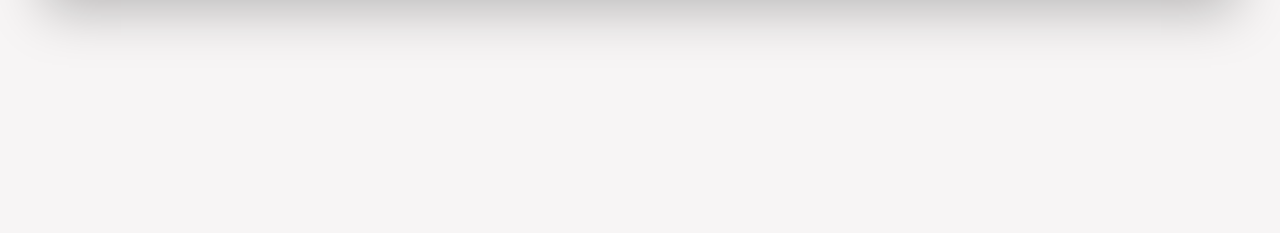
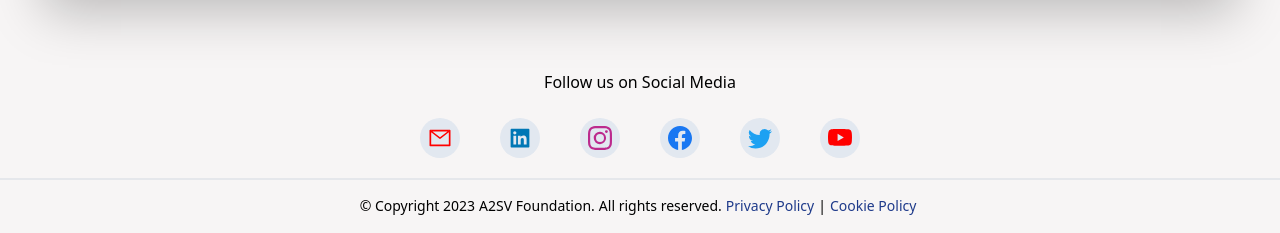
Before and after one commit to Keba777/A2sv-success-stories-page-clone, a React (Vite) app: page / in a window 1280 px wide. Shown: the part 3790-4023 px from the top of the page. Before the commit the page ends 3860 px from the top, so only its background shows below. Built offline with nearby package versions, Linux system fonts and the light colour scheme.

Commit message:
Build Footer component

```diff
--- a/package.json
+++ b/package.json
@@ -14,6 +14,7 @@
     "axios": "^1.5.1",
     "react": "^18.2.0",
     "react-dom": "^18.2.0",
+    "react-icons": "^4.11.0",
     "react-redux": "^8.1.3"
   },
   "devDependencies": {
--- a/src/App.jsx
+++ b/src/App.jsx
@@ -1,11 +1,13 @@
 import SuccessStories from "./components/SuccessStories";
 import NavBar from "./components/NavBar";
+import Footer from "./components/Footer";
 
 function App() {
   return (
     <div>
       <NavBar />
       <SuccessStories />
+      <Footer />
     </div>
   );
 }
--- /dev/null
+++ b/src/components/Footer.jsx
@@ -0,0 +1,52 @@
+import { AiOutlineMail, AiFillLinkedin } from "react-icons/ai";
+import { BsInstagram, BsFacebook, BsTwitter, BsYoutube } from "react-icons/bs";
+
+const Footer = () => {
+  return (
+    <footer className="">
+      <h3 className="flex  justify-center mb-6">Follow us on Social Media</h3>
+      <div className="flex space-x-10 justify-center mb-5">
+        <span className=" p-2 rounded-full bg-slate-200 hover:bg-slate-300 cursor-pointer">
+          <AiOutlineMail color="#ff0000" className="w-6 h-6" />
+        </span>
+        <span className=" p-2 rounded-full bg-slate-200 hover:bg-slate-300 cursor-pointer">
+          <AiFillLinkedin color="#0077B5" className="w-6 h-6" />
+        </span>
+        <span className=" p-2 rounded-full bg-slate-200 hover:bg-slate-300 cursor-pointer">
+          <BsInstagram color="#bc2a8d" className="w-6 h-6" />
+        </span>
+        <span className=" p-2 rounded-full bg-slate-200 hover:bg-slate-300 cursor-pointer">
+          <BsFacebook color="#1877F2" className="w-6 h-6" />
+        </span>
+        <span className=" p-2 rounded-full bg-slate-200 hover:bg-slate-300 cursor-pointer">
+          <BsTwitter color="#1DA1F2" className="w-6 h-6" />
+        </span>
+        <span className=" p-2 rounded-full bg-slate-200 hover:bg-slate-300 cursor-pointer">
+          <BsYoutube color="#FF0000" className="w-6 h-6" />
+        </span>
+      </div>
+      <div className="border-t-2 mb-5">
+        <p className="mt-4 flex justify-center text-sm font-light">
+          &copy; Copyright 2023{" "}
+          <strong className="px-1"> A2SV Foundation.</strong> All rights
+          reserved.{" "}
+          <a
+            href="https://a2sv.org/privacy-policy"
+            className="px-1 text-blue-900"
+          >
+            Privacy Policy
+          </a>
+          |{" "}
+          <a
+            href="https://a2sv.org/cookie-policy"
+            className="px-1 text-blue-900"
+          >
+            Cookie Policy
+          </a>
+        </p>
+      </div>
+    </footer>
+  );
+};
+
+export default Footer;
```
Also changed, not shown: 1 other file (tests, documents, lock files or other folders).
